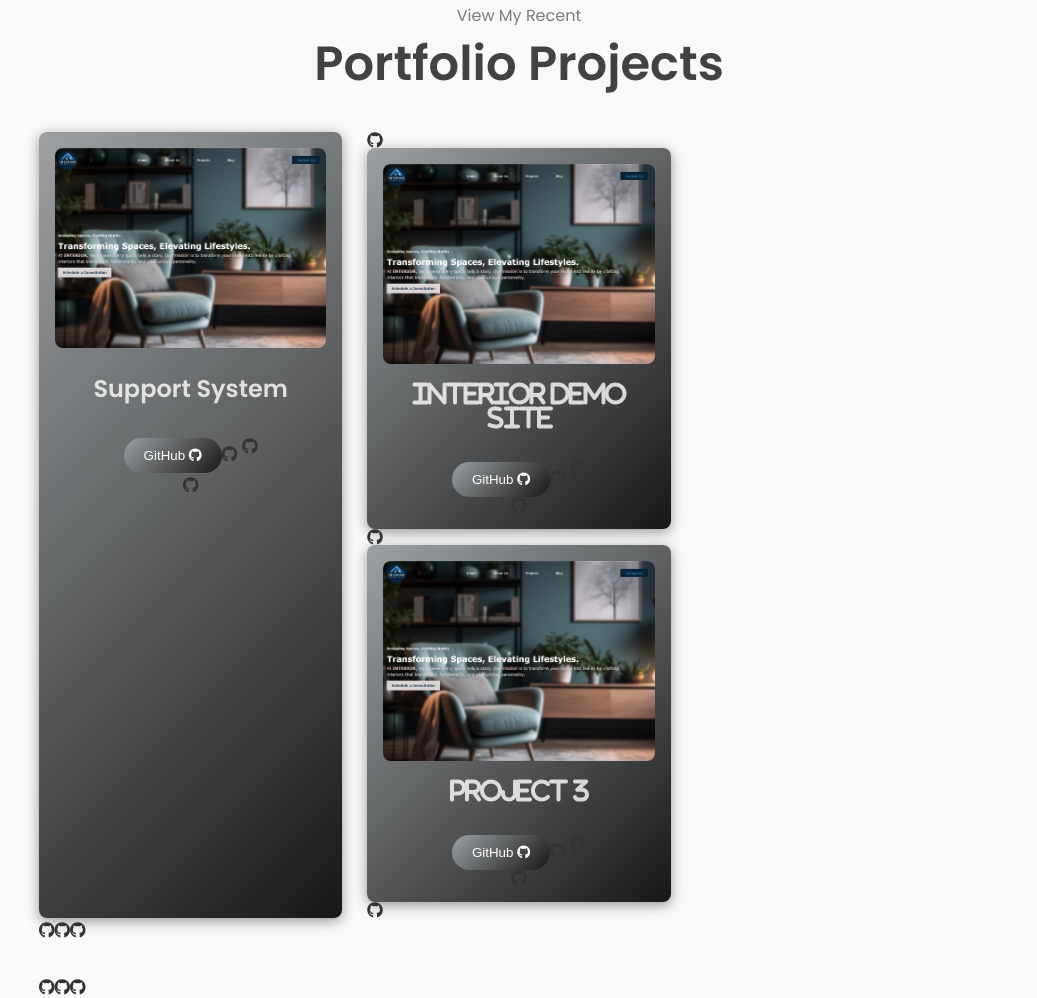
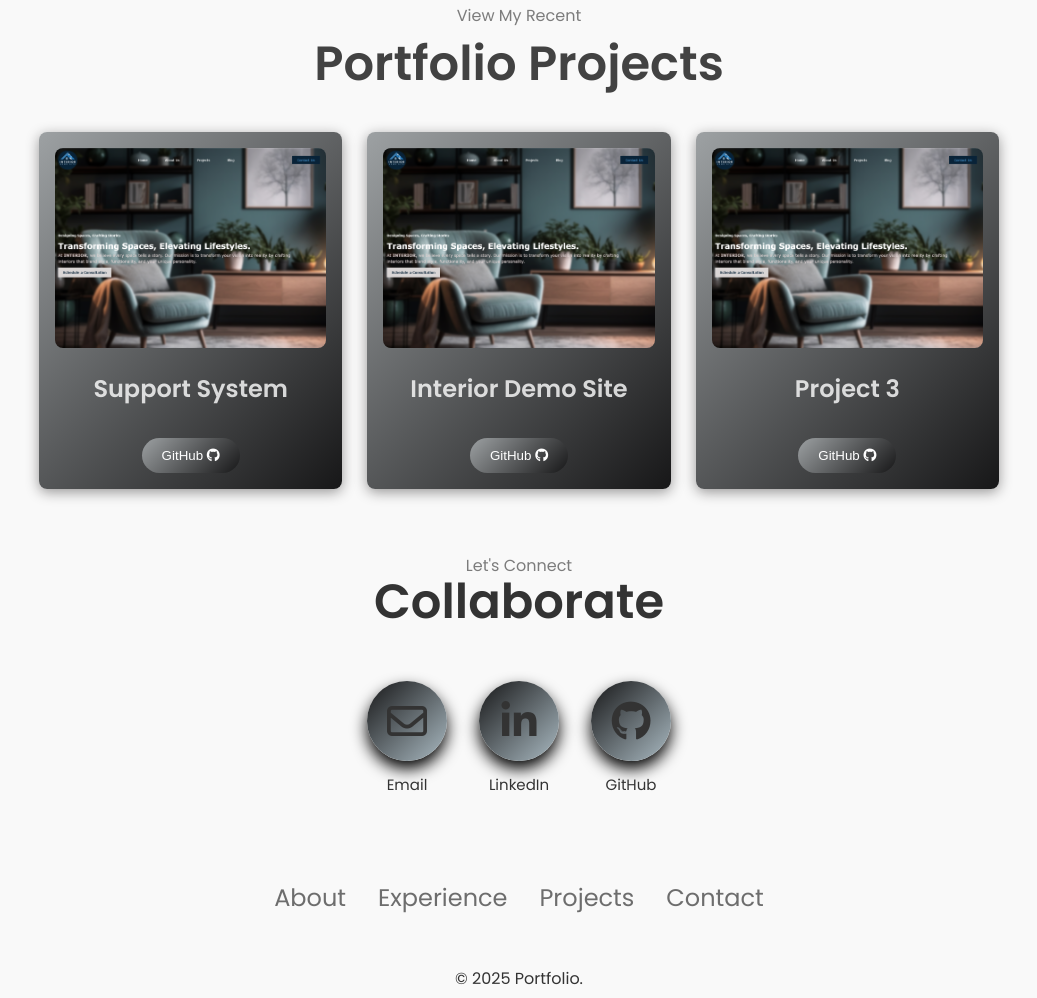
Before and after one commit to Nithuach/portfolio, a plain HTML site: page index.html in a window 1280 px wide. Shown: the part 3090-4088 px from the top of the page, without its empty margins (121-1158 px from the left). Drawn offline with Linux system fonts and the light colour scheme.

Commit message:
Update index.html

```diff
--- a/index.html
+++ b/index.html
@@ -267,7 +267,7 @@
                 <h2 class="projects-sub-title">Support System</h2>
                 <div class="projects-btn-container">
                     <a href="https://nithuach.github.io/demosite/index.html" target="_blank" rel="noopener noreferrer">
-                        <button class="project-btn btn-color-4">GitHub <i class="fab fa-github"></button>
+                        <button class="project-btn btn-color-4">GitHub <i class="fab fa-github"></i></button>
                     </a>
                 </div>
             </div>
@@ -278,7 +278,7 @@
                 <h2 class="projects-sub-title">Interior Demo Site</h2>
                 <div class="projects-btn-container">
                     <a href="https://nithuach.github.io/demosite/index.html" target="_blank" rel="noopener noreferrer">
-                        <button class="project-btn btn-color-4">GitHub <i class="fab fa-github"></button>
+                        <button class="project-btn btn-color-4">GitHub <i class="fab fa-github"></i></button>
                     </a>
                 </div>
             </div>
@@ -289,7 +289,7 @@
                 <h2 class="projects-sub-title">Project 3</h2>
                 <div class="projects-btn-container">
                     <a href="https://nithuach.github.io/demosite/index.html" target="_blank" rel="noopener noreferrer">
-                        <button class="project-btn btn-color-4">GitHub <i class="fab fa-github"></button>
+                        <button class="project-btn btn-color-4">GitHub <i class="fab fa-github"></i></button>
                     </a>
                 </div>
             </div>
```
